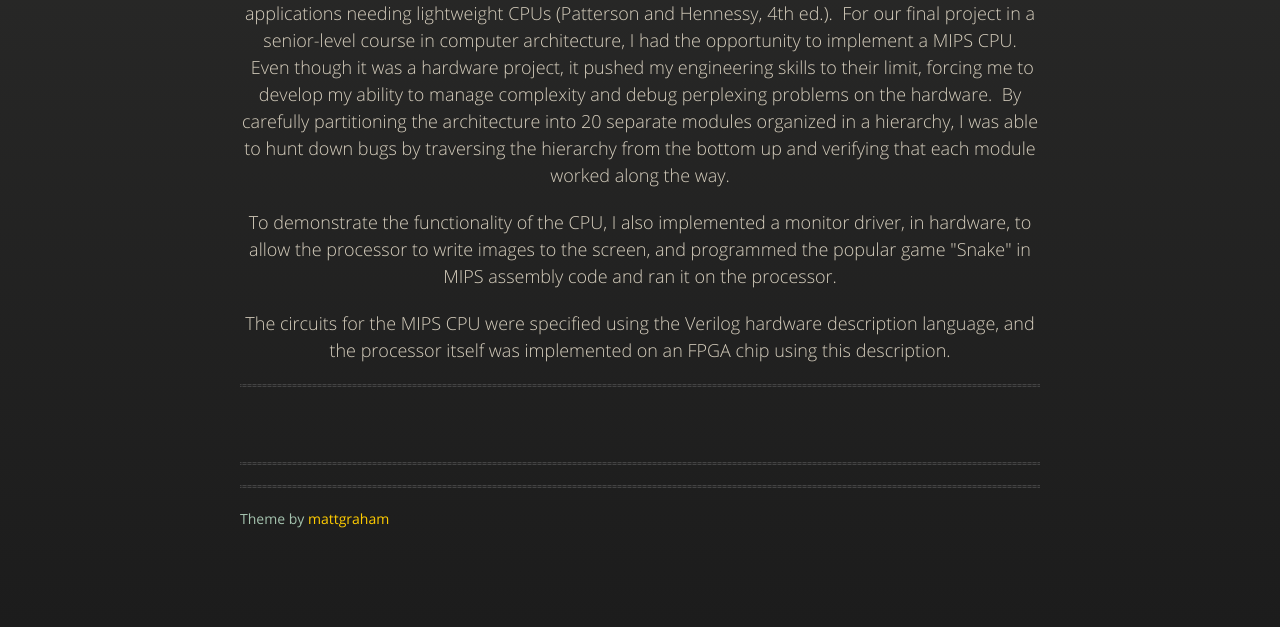
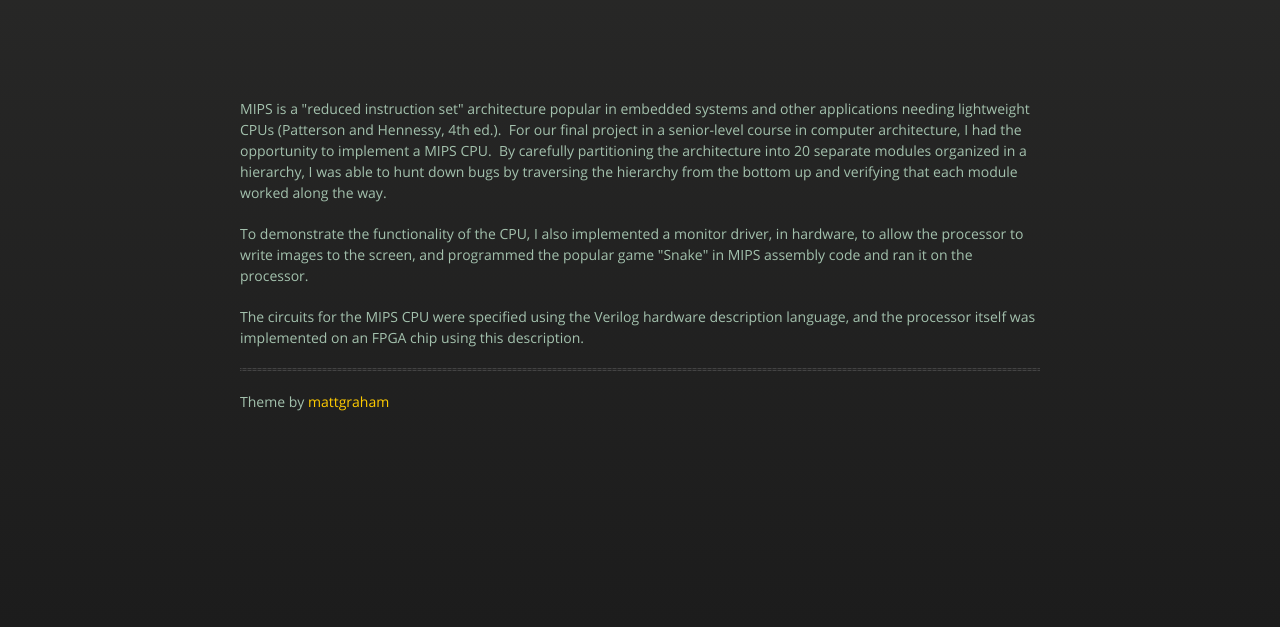
Before and after one commit to cristante22/cristante22.github.io, a plain HTML site: page mips.html in a window 1280 px wide. Shown: the part 173-800 px from the top of the page. Drawn offline with nearby package versions, Linux system fonts and the light colour scheme.

Commit message:
Cleaned up HTML
Made a mess cutting and pasting the "template" earlier, and mistakenly
put everything in the 'title' div.

```diff
--- a/mips.html
+++ b/mips.html
@@ -32,17 +32,12 @@
       <section>
         <div id="title">
           <h1>MIPS CPU</h1>
-          <p>MIPS is a "reduced instruction set" architecture popular in embedded systems and other applications needing lightweight CPUs (Patterson and Hennessy, 4th ed.). &nbsp;For our final project in a senior-level course in computer architecture, I had the opportunity to implement a MIPS CPU. &nbsp;Even though it was a hardware project, it pushed my engineering skills to their limit, forcing me to develop my ability to manage complexity and debug perplexing problems on the hardware. &nbsp;By carefully partitioning the architecture into 20 separate modules organized in a hierarchy, I was able to hunt down bugs by traversing the hierarchy from the bottom up and verifying that each module worked along the way.</p>
+        </div>
+      </section>
+          <p>MIPS is a "reduced instruction set" architecture popular in embedded systems and other applications needing lightweight CPUs (Patterson and Hennessy, 4th ed.). &nbsp;For our final project in a senior-level course in computer architecture, I had the opportunity to implement a MIPS CPU. &nbsp;By carefully partitioning the architecture into 20 separate modules organized in a hierarchy, I was able to hunt down bugs by traversing the hierarchy from the bottom up and verifying that each module worked along the way.</p>
           <p>To demonstrate the functionality of the CPU, I also implemented a monitor driver, in hardware, to allow the processor to write images to the screen, and programmed the popular game "Snake" in MIPS assembly code and ran it on the processor.</p>
           <p>The circuits for the MIPS CPU were specified using the Verilog hardware description language, and the processor itself was implemented on an FPGA chip using this description.</p>
           <hr>
-          </span>
-        </div>
-        <div>
-          <!-- Description -->
-        </div>
-        <hr>
-        <hr>
           <span class="credits right">Theme by <a href="https://twitter.com/michigangraham">mattgraham</a></span>
       </section>
 
--- a/stylesheets/styles.css
+++ b/stylesheets/styles.css
@@ -772,6 +772,11 @@ dt {
 #header nav li.fork {
   float: left;
   margin-left: 0px;
+
+
+
+
+
 }
 #header nav li.downloads {
   float: right;
```
Also changed, not shown: compiler.html (+5 -2 lines), medcosts.html (+3 -1 lines).
